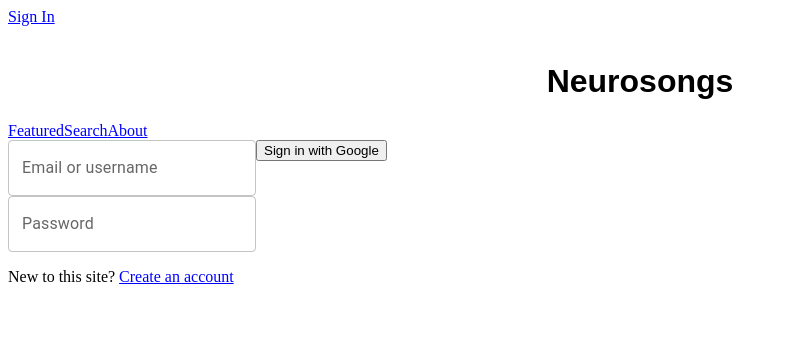
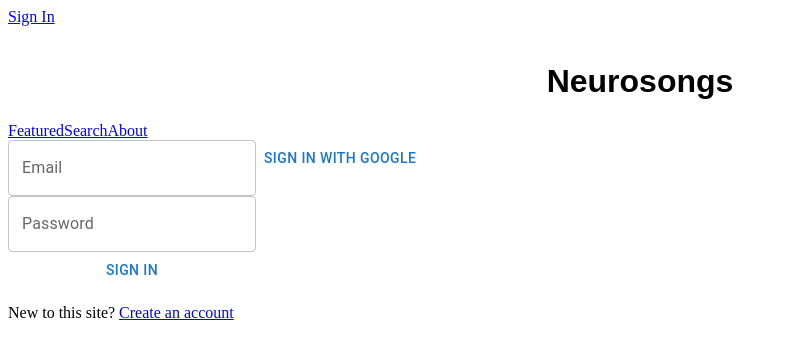
Before and after one commit to AlexMan123456/neurosongs-front-end, a React (Vite) app: page /sign_in in a window 1280 px wide. Shown: the top 356 px of the page, without its empty margins (0-787 px from the left). Built offline with nearby package versions, Linux system fonts and the light colour scheme; no server answers.

Commit message:
FINALLY added authentication

```diff
--- a/api.js
+++ b/api.js
@@ -7,6 +7,12 @@ const api = axios.create({
 function getSongs(queries){
     return api.get("/api/songs", {params: queries}).then(({data}) => {
         return data.songs
+    })
+}
+
+function getUsers(){
+    return api.get("/api/users").then(({data}) => {
+        return data.users
     })
 }
 
@@ -41,9 +47,10 @@ function getAlbumById(album_id){
 }
 
 function postUser(data){
+    console.log(data)
     return api.post("/api/users", data).then(({data}) => {
         return data.user
     })
 }
 
-export { getSongs, getUserById, getSongsFromUser, getSongById, getAlbums, getAlbumById }
+export { getSongs, getUsers, getUserById, getSongsFromUser, getSongById, getAlbums, getAlbumById, postUser }
--- a/src/App.jsx
+++ b/src/App.jsx
@@ -8,6 +8,7 @@ import AlbumPage from "./components/albums/AlbumPage"
 import GetEmailForSignUpPage from "./components/users/sign-in/GetEmailForSignUpPage"
 import SignInPage from "./components/users/sign-in/SignInPage"
 import CompleteSignUpPage from "./components/users/sign-in/CompleteSignUpPage"
+import { useEffect } from "react"
 
 function App() {
   return (<>
--- a/src/components/Header.jsx
+++ b/src/components/Header.jsx
@@ -1,9 +1,14 @@
+import { useContext } from "react"
 import Navigation from "./Navigation"
 import StyledLink from "./styling/StyledLink"
+import { UserContext } from "../contexts/UserContext"
 
 function Header(){
+    const {signedInUser} = useContext(UserContext);
+    const isUserSignedIn = Object.keys(signedInUser).length !== 0;
     return (<header>
-        <StyledLink to={`/sign_in`}>Sign In</StyledLink>
+        {isUserSignedIn ? <StyledLink to={`users/${signedInUser.user_id}`}>View Profile</StyledLink> : <StyledLink to={`/sign_in`}>Sign In</StyledLink>}
+        {isUserSignedIn ? <p>Signed in as {signedInUser.artist_name}</p> : null}
         <h1>Neurosongs</h1>
         <Navigation/>
     </header>)
--- a/src/components/users/sign-in/CompleteSignUpPage.jsx
+++ b/src/components/users/sign-in/CompleteSignUpPage.jsx
@@ -2,9 +2,10 @@ import { isSignInWithEmailLink, signInWithEmailLink, signOut, updatePassword } f
 import { auth } from "../../../firebase-config"
 import { useEffect, useState } from "react";
 import Loading from "../../Loading";
-import { Button, FormControl, TextField } from "@mui/material";
+import { Button, FormControl, FormHelperText, TextField } from "@mui/material";
 import { useNavigate } from "react-router-dom";
 import getMissingPasswordRequirements from "../../../utils/get-missing-password-requirements";
+import { postUser } from "../../../../api";
 
 function CompleteSignUpPage(){
     const [displayForm, setDisplayForm] = useState(false);
@@ -12,6 +13,10 @@ function CompleteSignUpPage(){
     const [formLoadError, setFormLoadError] = useState("");
     const [password, setPassword] = useState("");
     const [passwordError, setPasswordError] = useState("");
+    const [artist_name, setArtistName] = useState("");
+    const [username, setUsername] = useState("");
+    const [usernameError, setUsernameError] = useState("");
+    const [displayUsernameHelperText, setDisplayUsernameHelperText] = useState(false);
     const navigate = useNavigate();
 
     useEffect(() => {
@@ -23,7 +28,6 @@ function CompleteSignUpPage(){
                 setDisplayForm(true);
             }).catch((err) => {
                 setIsLoading(false);
-                console.log(err)
                 setFormLoadError("Could not sign you in. Please try again later.");
             })
         }
@@ -31,13 +35,23 @@ function CompleteSignUpPage(){
 
     function handleSubmit(){
         const user = auth.currentUser
-        updatePassword(user, password).then(() => {
-            return signOut(auth)
+        if(username.includes(" ") || username.includes("@")){
+            setUsernameError("Username must not contain spaces or @")
+            return;
+        }
+        postUser({
+            user_id: user.uid,
+            username,
+            artist_name,
+            email: user.email
         }).then(() => {
-            navigate("/sign_in")
+            return updatePassword(user, password)
+        }).then(() => {
+            return signOut(auth);
+        }).then(() => {
+            navigate("/sign_in");
         })
         .catch((err) => {
-            console.log(err)
             setPasswordError(err)
         })
     }
@@ -51,7 +65,24 @@ function CompleteSignUpPage(){
         return <p>{formLoadError}</p>
     }
 
-    return (<FormControl>
+    return (<>
+    <h2>Please enter the following details</h2>
+    <FormControl>
+        <TextField
+            required
+            label="Artist name"
+            value={artist_name}
+            onChange={(event) => {setArtistName(event.target.value)}}
+            />
+        <TextField
+            required
+            label="Username"
+            value={username}
+            onChange={(event) => {setUsername(event.target.value)}}
+            onFocus={() => {setDisplayUsernameHelperText(true)}}
+            onBlur={() => {setDisplayUsernameHelperText(false)}}
+            />
+        {displayUsernameHelperText ? <FormHelperText>NOTE: Your username must be unique and not contain spaces or @ sign</FormHelperText> : null}
         <TextField
             required
             label="Password"
@@ -59,6 +90,7 @@ function CompleteSignUpPage(){
             value={password}
             onChange={(event) => {setPassword(event.target.value)}}
         />
+        {passwordError || usernameError ? <h3>Error creating your account. Please address the following.</h3> : null}
         {passwordError.code === "auth/password-does-not-meet-requirements" ? <>
             <p>Your password does not match the following criteria:</p>
             <ul>
@@ -67,8 +99,10 @@ function CompleteSignUpPage(){
                 })}
             </ul>
         </> : null}
+        {usernameError ? <p>{usernameError}</p> : null}
         <Button onClick={handleSubmit}>Submit</Button>
-    </FormControl>)
+    </FormControl>
+    </>)
 }
 
 export default CompleteSignUpPage
--- /dev/null
+++ b/src/components/users/sign-in/EmailAndPasswordSignIn.jsx
@@ -0,0 +1,41 @@
+import { Button, FormControl, TextField } from "@mui/material"
+import { useContext, useState } from "react"
+import { auth } from "../../../firebase-config";
+import { signInWithEmailAndPassword } from "firebase/auth";
+import { getUserById } from "../../../../api";
+import { UserContext } from "../../../contexts/UserContext";
+
+function EmailAndPasswordSignIn(){
+    const [email, setEmail] = useState("");
+    const [password, setPassword] = useState("");
+    const [error, setError] = useState("")
+    const {setSignedInUser} = useContext(UserContext);
+
+    function handleSubmit(){
+        signInWithEmailAndPassword(auth, email, password).then((userCredentials) => {
+            return getUserById(userCredentials.user.uid)
+        }).then((user) => {
+            setSignedInUser(user)
+        })
+        .catch((err) => {
+            setError(err.message)
+        })
+    }
+
+    return (<FormControl>
+        <TextField
+            label="Email"
+            value={email}
+            onChange={(event) => {setEmail(event.target.value)}}
+        />
+        <TextField
+            label="Password"
+            value={password}
+            type="password"
+            onChange={(event) => {setPassword(event.target.value)}}
+        />
+        <Button onClick={handleSubmit}>Sign in</Button>
+    </FormControl>)
+}
+
+export default EmailAndPasswordSignIn
--- a/src/components/users/sign-in/EmailOrUsernameAndPasswordSignIn.jsx
+++ /dev/null
@@ -1,21 +0,0 @@
-import { FormControl, TextField } from "@mui/material"
-import { useState } from "react"
-
-function EmailOrUsernameAndPasswordSignIn(){
-    const [emailOrUsername, setEmailOrUsername] = useState("");
-    const [password, setPassword] = useState("");
-    return (<FormControl>
-        <TextField
-            label="Email or username"
-            value={emailOrUsername}
-            onChange={(event) => {setEmailOrUsername(event.target.value)}}
-        />
-        <TextField
-            label="Password"
-            value={password}
-            onChange={(event) => {setPassword(event.target.value)}}
-        />
-    </FormControl>)
-}
-
-export default EmailOrUsernameAndPasswordSignIn
--- a/src/components/users/sign-in/GetEmailForSignUpPage.jsx
+++ b/src/components/users/sign-in/GetEmailForSignUpPage.jsx
@@ -3,12 +3,14 @@ import { sendSignInLinkToEmail } from "firebase/auth";
 import { useState } from "react"
 import { auth } from "../../../firebase-config";
 import Loading from "../../Loading";
+import StyledLink from "../../styling/StyledLink";
 
 function GetEmailForSignUpPage(){
     const [email, setEmail] = useState("");
     const [isLoading, setIsLoading] = useState(false);
     const [error, setError] = useState("");
     const [emailSent, setEmailSent] = useState(false);
+    const [showEmailExistsMessage, setShowEmailExistsMessage] = useState(false);
 
     const actionCodeSettings = {
         url: `${import.meta.env.VITE_BASE_URL}/complete_signup`,
@@ -16,9 +18,25 @@ function GetEmailForSignUpPage(){
     }
 
     function handleSubmit(event){
-        sendSignInLinkToEmail(auth, email, actionCodeSettings).then(() => {
+        getUsers().then((users) => {
+            const userEmails = users.map((user) => {
+                return user.email;
+            })
+
+            if(userEmails.includes(email)){
+                return Promise.reject({code: "Email already exists"});
+            }
+
+            return sendSignInLinkToEmail(auth, email, actionCodeSettings)
+        }).then(() => {
             localStorage.setItem("email", email);
             setEmailSent(true);
+        }).catch((err) => {
+            if(err.code === "Email already exists"){
+                setShowEmailExistsMessage(true);
+                return;
+            }
+            setError("Error sending verification email. Please try again later.")
         })
     }
 
@@ -48,6 +66,9 @@ function GetEmailForSignUpPage(){
         />
         <Button onClick={handleSubmit}>Submit</Button>
     </FormControl>
+    {showEmailExistsMessage ? <p>
+        Looks like an account with this email already exists. <StyledLink to="/sign_in">Return to sign-in page</StyledLink>.
+    </p> : null}
     </section>)
 }
 
--- a/src/components/users/sign-in/GoogleSignIn.jsx
+++ b/src/components/users/sign-in/GoogleSignIn.jsx
@@ -1,5 +1,6 @@
 import { GoogleAuthProvider, signInWithPopup } from "firebase/auth"
 import { auth } from "../../../firebase-config"
+import { Button } from "@mui/material"
 
 function GoogleSignIn(){
     const provider = new GoogleAuthProvider()
@@ -10,7 +11,7 @@ function GoogleSignIn(){
         })
     }
 
-    return <button onClick={handleSignInWithGoogle}>Sign in with Google</button>
+    return <Button onClick={handleSignInWithGoogle}>Sign in with Google</Button>
 }
 
 export default GoogleSignIn
--- a/src/components/users/sign-in/SignInPage.jsx
+++ b/src/components/users/sign-in/SignInPage.jsx
@@ -1,10 +1,10 @@
 import StyledLink from "../../styling/StyledLink"
-import EmailOrUsernameAndPasswordSignIn from "./EmailOrUsernameAndPasswordSignIn"
+import EmailAndPasswordSignIn from "./EmailAndPasswordSignIn"
 import GoogleSignIn from "./GoogleSignIn"
 
 function SignInPage(){
     return (<section>
-        <EmailOrUsernameAndPasswordSignIn/>
+        <EmailAndPasswordSignIn/>
         <GoogleSignIn/>
         <p>New to this site? <StyledLink to="/create_account">Create an account</StyledLink></p>
     </section>)
--- a/src/contexts/UserContext.jsx
+++ b/src/contexts/UserContext.jsx
@@ -11,7 +11,7 @@ function UserProvider({children}){
     const [signedInUser, setUser] = useState({});
 
     function setSignedInUser(user){
-        localStorage.setItem("signedInUser", user.username);
+        localStorage.setItem("signedInUser", user.user_id);
         setUser(user);
     }
 
```
